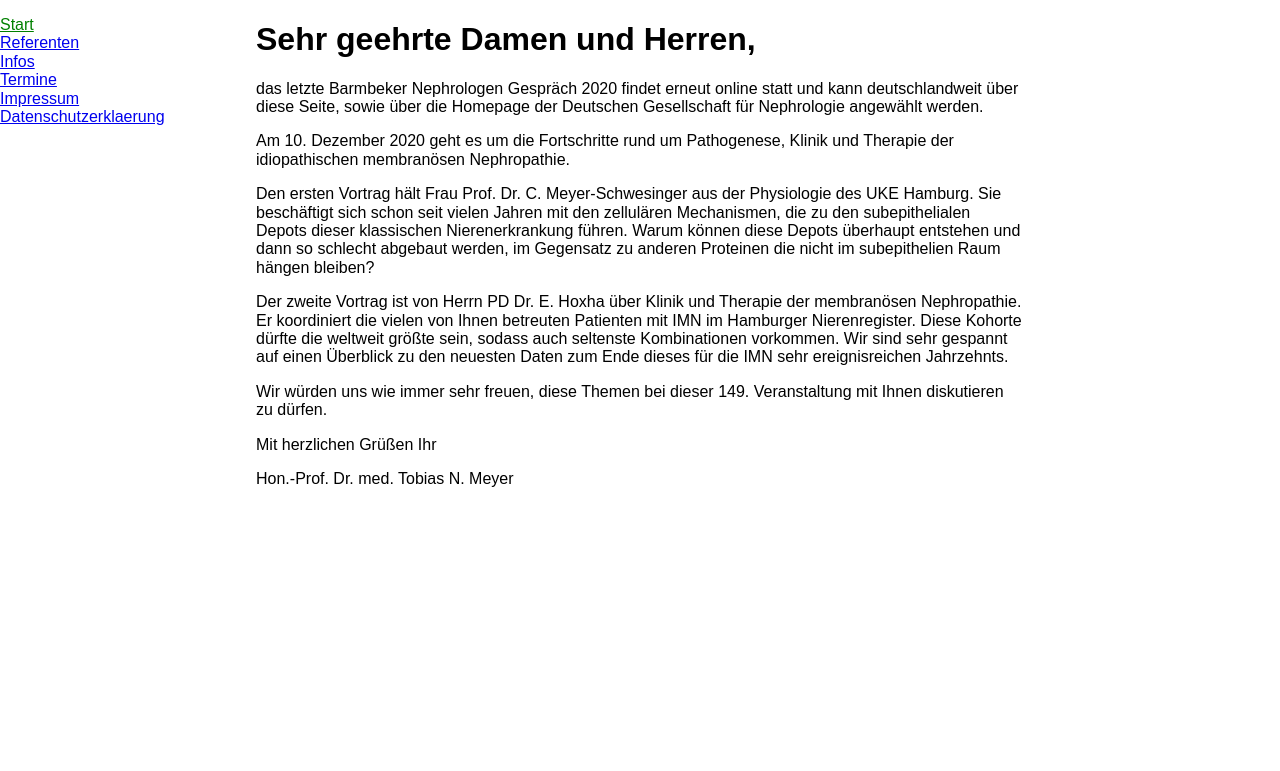
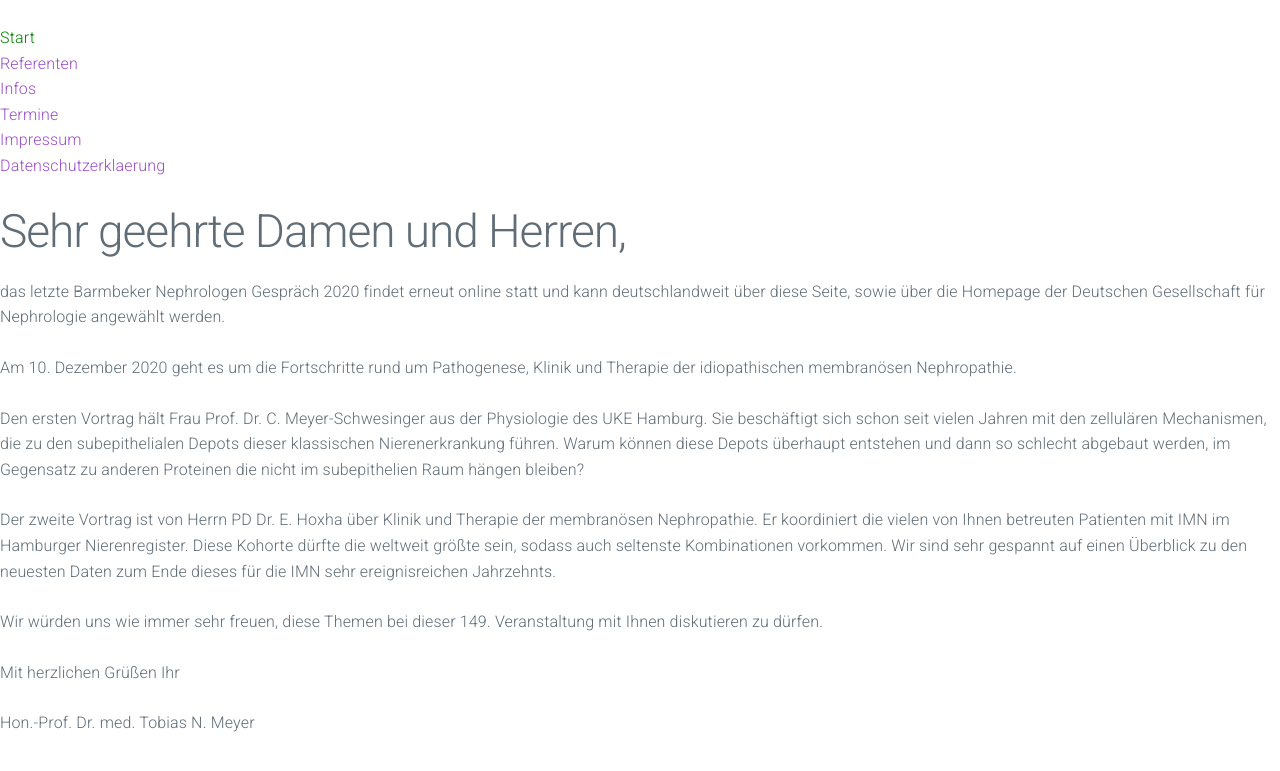
Before and after one commit to manuelpaul86/manuelpaul86.github.io, a Jekyll site: the page built from index.md, in a window 1280 px wide. Shown: the top 771 px of the page. Built offline with Jekyll 4.4.1, drawn with Linux system fonts in a browser that asks for light colours; nearby versions of some CDN libraries.

Commit message:
Update default.html

```diff
--- a/_layouts/default.html
+++ b/_layouts/default.html
@@ -2,9 +2,9 @@
 <html>
   <head>
     <meta charset="utf-8">
-    <link rel="stylesheet" href="https://unpkg.com/purecss@2.0.3/build/pure-min.css" crossorigin="anonymous">
-    <link rel="stylesheet" href="https://unpkg.com/purecss@2.0.3/build/grids-responsive-min.css">
-    <meta name="viewport" content="width=device-width, initial-scale=1">
+    <link rel="stylesheet" href="https://fonts.googleapis.com/css?family=Roboto:300,300italic,700,700italic">
+    <link rel="stylesheet" href="/assets/css/normalize.css">
+    <link rel="stylesheet" href="/assets/css/milligram.css">
     <title>{{ page.title }}</title>
   </head>
   <body>
```
